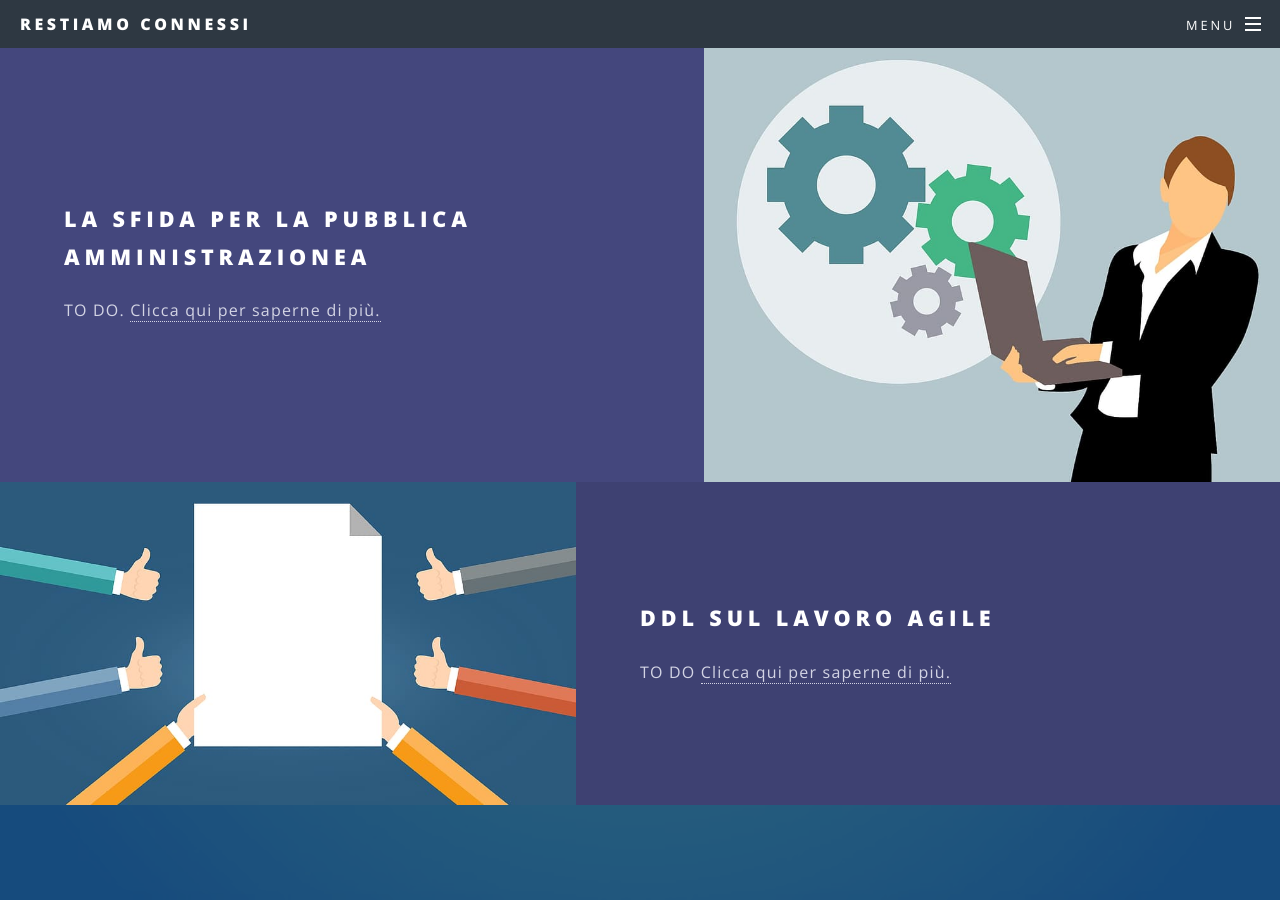
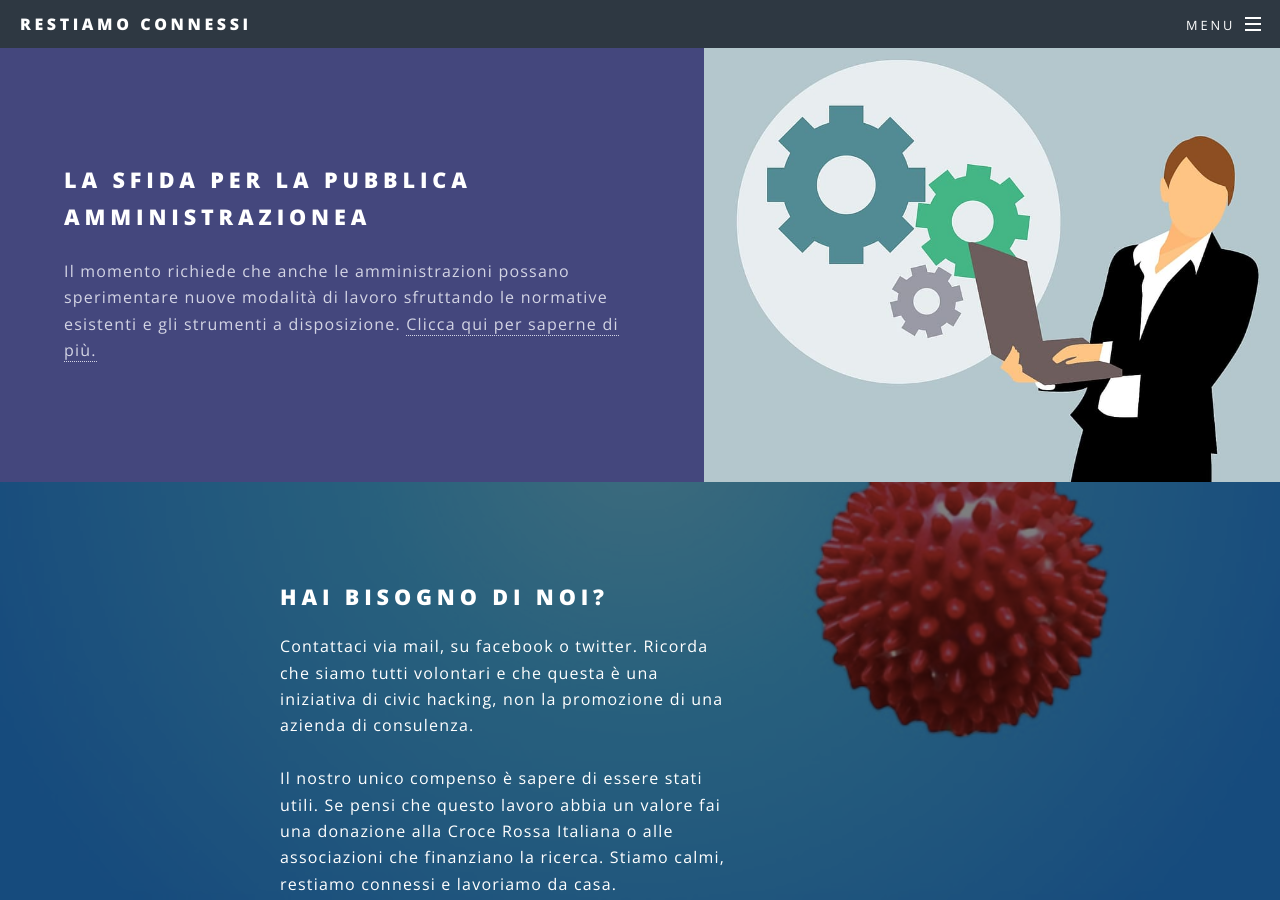
Before and after one commit to dariobottazzi/restiamoconnessi, a Jekyll site: the page built from index.html, in a window 1280 px wide and 900 px high, scrolled down 2939 px. Built offline with Jekyll 4.4.1, drawn with Linux system fonts in a browser that asks for light colours.

Commit message:
messo a posto index, ed eliminato DDL lavoro agile

```diff
--- a/index.html
+++ b/index.html
@@ -85,15 +85,15 @@ layout: landing
 						<section class="spotlight">
 							<div class="image"><img src="images/pic02.jpg" alt="" /></div><div class="content">
 								<h2>La sfida per la Pubblica Amministrazionea</h2>
-								<p>TO DO. <a href="3_pa.html">Clicca qui per saperne di più.</a> </p>
+								<p>Il momento richiede che anche le amministrazioni possano sperimentare nuove modalità di lavoro sfruttando le normative esistenti e gli strumenti a disposizione. <a href="3_pa.html">Clicca qui per saperne di più.</a> </p>
 							</div>
 						</section>
-						<section class="spotlight">
+						<!--<section class="spotlight">
 							<div class="image"><img src="images/pic03.jpg" alt="" /></div><div class="content">
 								<h2>DDL sul lavoro agile</h2>
 								<p>TO DO <a href="4_legislazione.html">Clicca qui per saperne di più.</a></p>
 							</div>
-						</section>
+						</section> -->
 					</section>
 
 							<!-- CTA -->
```
